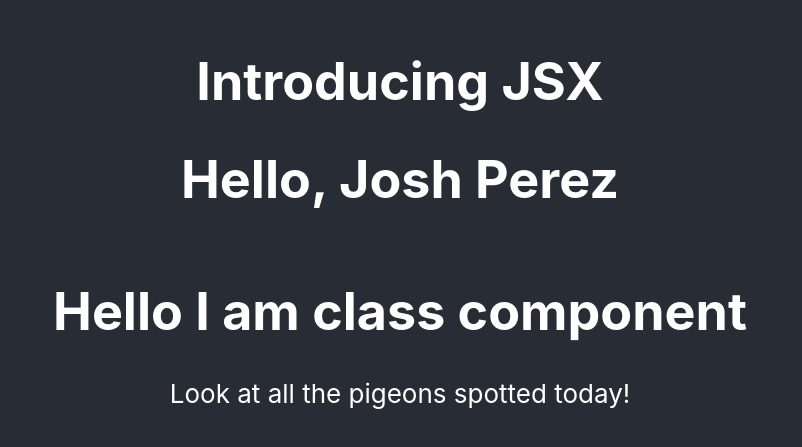
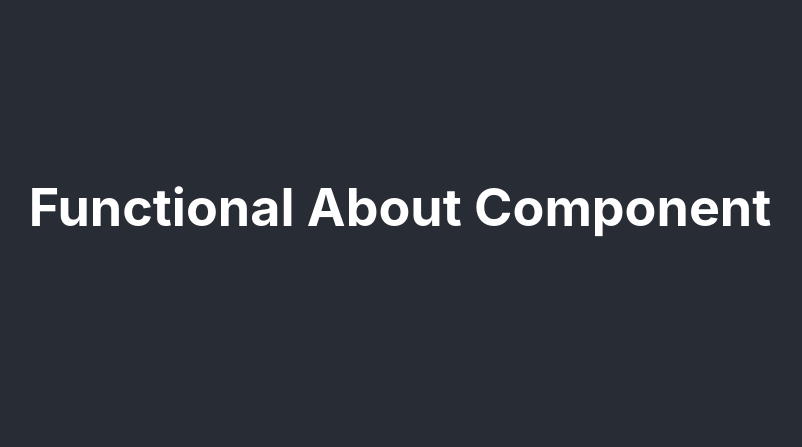
Before and after one commit to Lindos-Mahadi/ReactJS-Concept-Basick, a React (Create React App) app: page / in a window 1280 px wide. Shown: the part 175-622 px from the top of the page, without its empty margins (240-1042 px from the left). Built offline with nearby package versions, Linux system fonts and the light colour scheme.

Commit message:
Stateless or Funtional & Props

```diff
--- a/src/components/About.js
+++ b/src/components/About.js
@@ -1,25 +1,14 @@
-import React, { Component } from 'react';
+import React from 'react'
 
-class About extends Component {
-    constructor() {
-    super()
-    //STATE
-    this.state = {
-      pigeons: []
+function About(props) {
+    const red=()=>{
+        alert("red function called.");
     }
-  }
-  componentDidMount(){
-      console.warn("Called Life")
-  }
-
-    render() {
-        return (
-            <div>
-                <h1>Hello I am class component</h1>
-                <p>Look at all the pigeons spotted today!</p>
-            </div>
-        );
-    }
+    return (
+        <div>
+            <h1 onClick={red}>{props.text}</h1>
+        </div>
+    )
 }
 
-export default About;
+export default About
--- a/src/components/Home.jsx
+++ b/src/components/Home.jsx
@@ -1,4 +1,5 @@
 import React from 'react'
+import About from './About';
 
 function Home() {
     const element1 = <h1>Introducing JSX</h1>;
@@ -7,8 +8,7 @@ function Home() {
 
     return (
         <div>
-            {element1}
-            {element2}
+            <About text= "Functional About Component" />
         </div>
     )
 }
```
